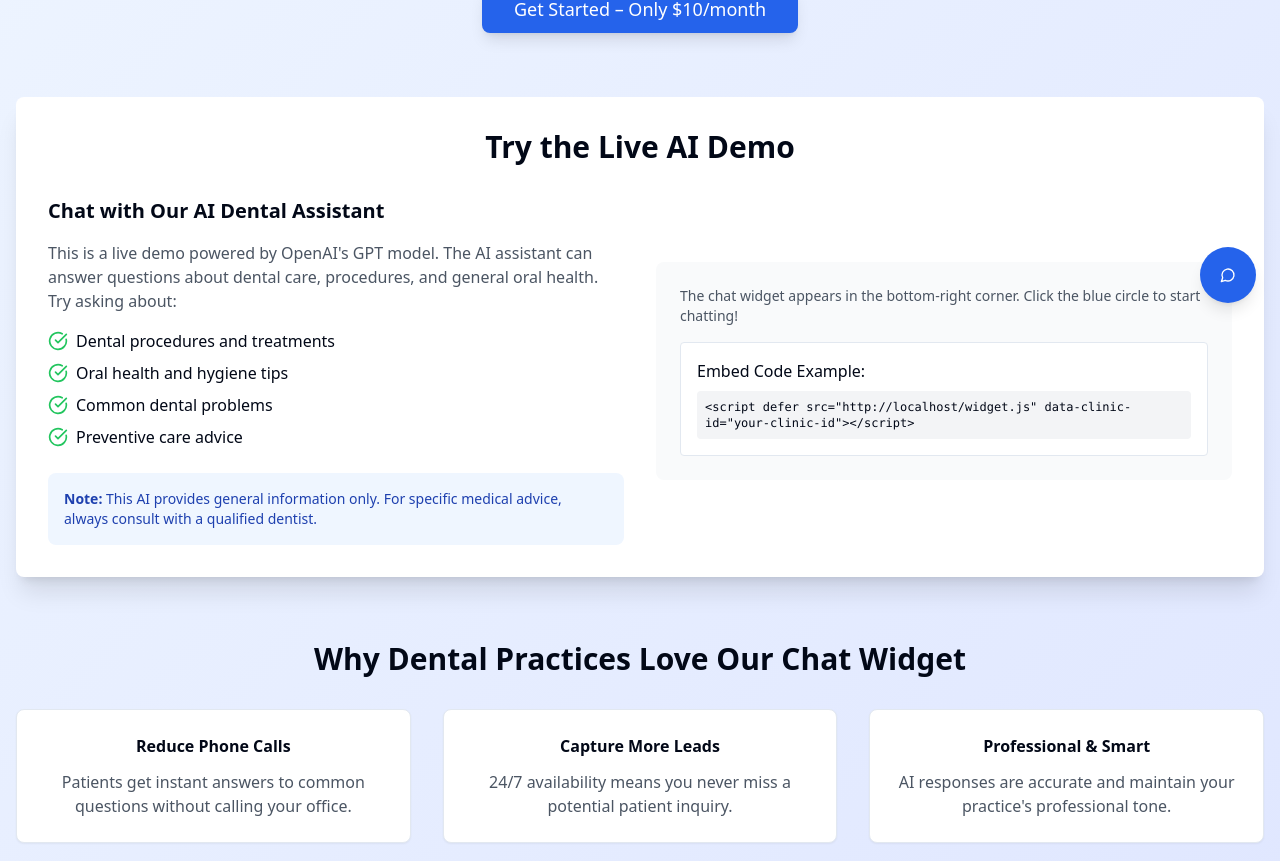
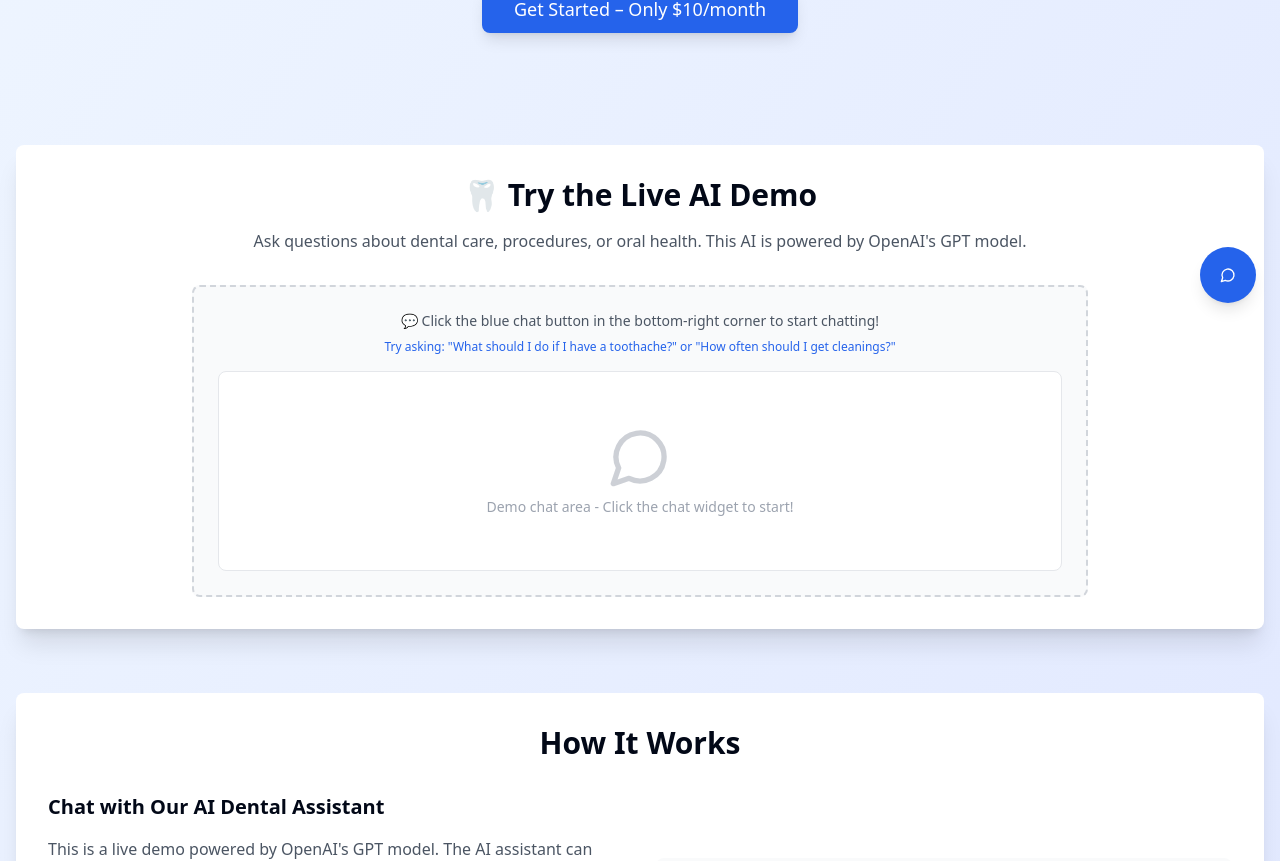
Before and after one commit to briantraudt/dgtldental, a React (Vite) app: page / in a window 1280 px wide. Shown: the part 473-1334 px from the top of the page. Built offline with nearby package versions, Linux system fonts and the light colour scheme.

Commit message:
Add demo chat to homepage
Embed the demo chat widget directly on the homepage within an iframe for testing.

```diff
--- a/src/pages/Marketing.tsx
+++ b/src/pages/Marketing.tsx
@@ -49,15 +49,45 @@ const Marketing = () => {
 
           <Button
             onClick={() => navigate('/signup')}
-            className="bg-blue-600 hover:bg-blue-700 text-white px-8 py-6 text-lg rounded-lg shadow-lg"
+            className="bg-blue-600 hover:bg-blue-700 text-white px-8 py-6 text-lg rounded-lg shadow-lg mb-12"
           >
             Get Started – Only $10/month
           </Button>
         </div>
 
+        {/* Live Demo Frame */}
+        <div className="bg-white rounded-lg shadow-xl p-8 mb-16">
+          <h2 className="text-3xl font-bold text-center mb-4">🦷 Try the Live AI Demo</h2>
+          <p className="text-center text-gray-600 mb-8">
+            Ask questions about dental care, procedures, or oral health. This AI is powered by OpenAI's GPT model.
+          </p>
+
+          <div className="max-w-4xl mx-auto">
+            <div className="bg-gray-50 rounded-lg p-6 border-2 border-dashed border-gray-300">
+              <div className="text-center mb-4">
+                <p className="text-sm text-gray-600 mb-2">
+                  💬 Click the blue chat button in the bottom-right corner to start chatting!
+                </p>
+                <p className="text-xs text-blue-600">
+                  Try asking: "What should I do if I have a toothache?" or "How often should I get cleanings?"
+                </p>
+              </div>
+
+              <div className="bg-white rounded-lg p-4 min-h-[200px] border border-gray-200 relative">
+                <div className="absolute inset-0 flex items-center justify-center text-gray-400">
+                  <div className="text-center">
+                    <MessageCircle className="h-16 w-16 mx-auto mb-2 opacity-50" />
+                    <p className="text-sm">Demo chat area - Click the chat widget to start!</p>
+                  </div>
+                </div>
+              </div>
+            </div>
+          </div>
+        </div>
+
         {/* Demo Section */}
         <div className="bg-white rounded-lg shadow-xl p-8 mb-16">
-          <h2 className="text-3xl font-bold text-center mb-8">Try the Live AI Demo</h2>
+          <h2 className="text-3xl font-bold text-center mb-8">How It Works</h2>
           <div className="grid lg:grid-cols-2 gap-8 items-center">
             <div>
               <h3 className="text-xl font-semibold mb-4">Chat with Our AI Dental Assistant</h3>
```
